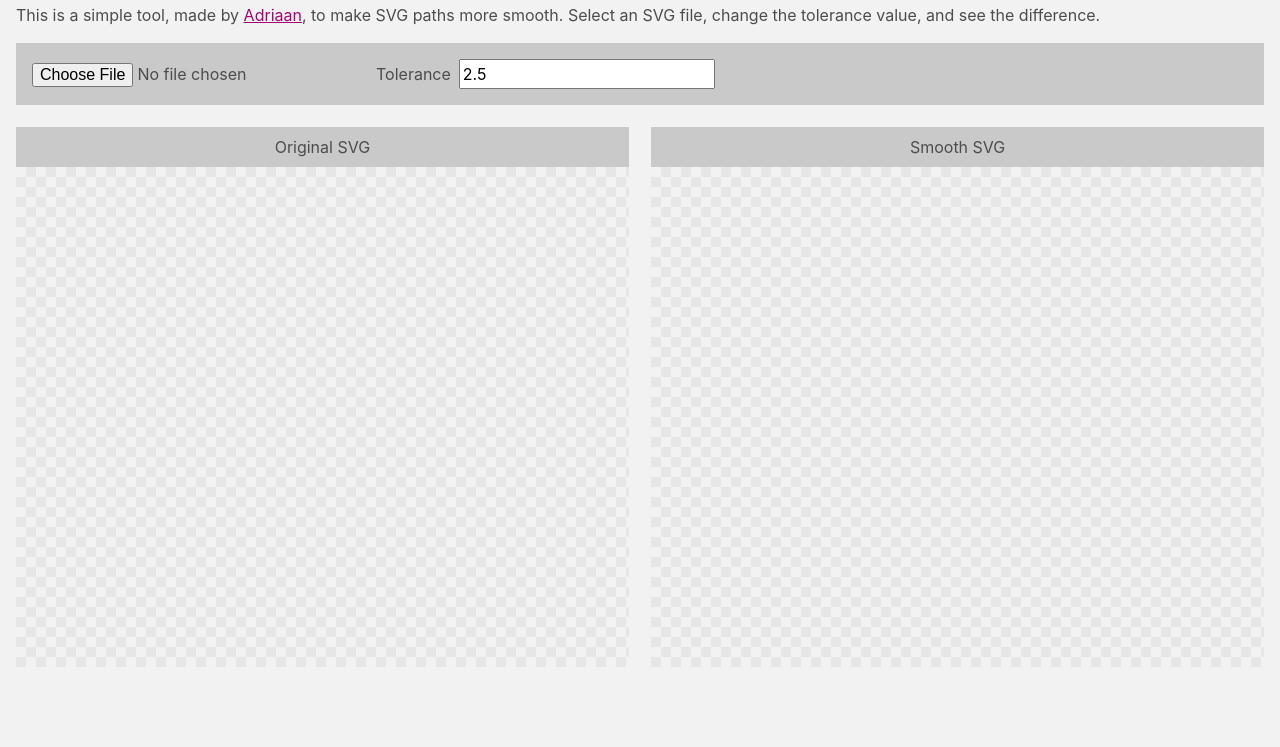
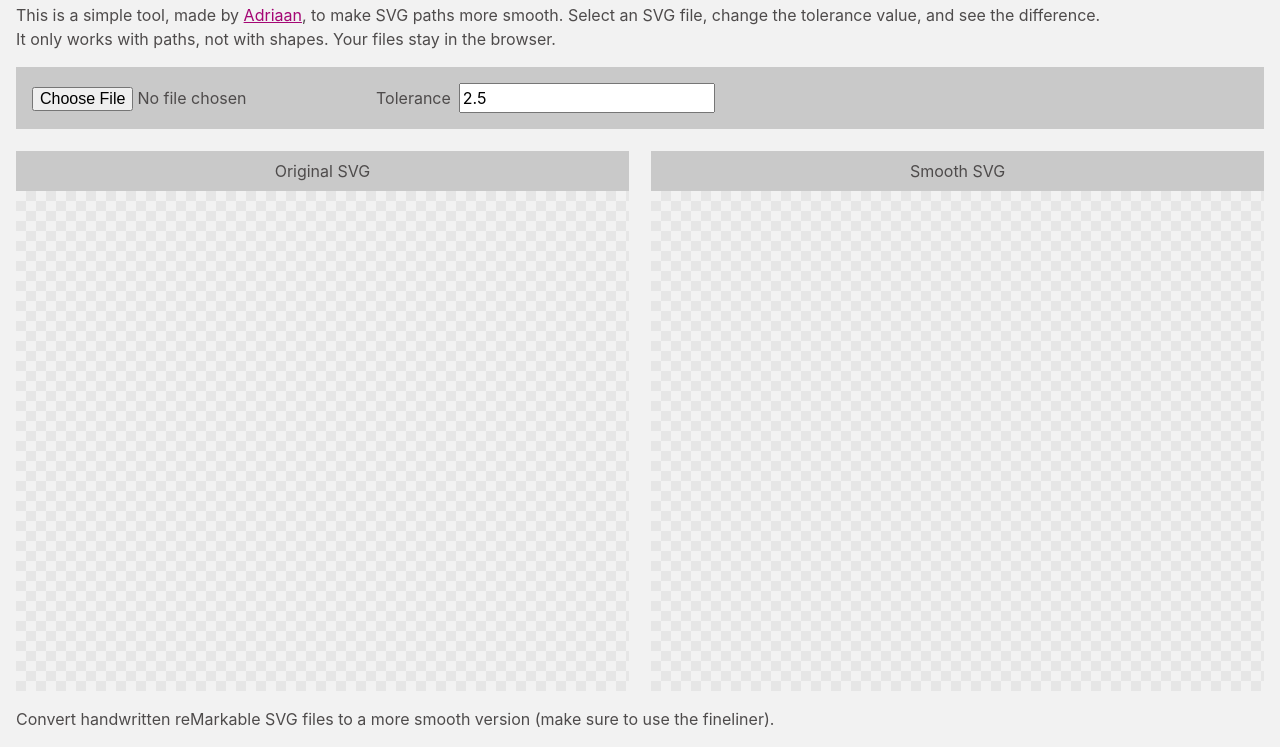
Before and after one commit to adriaandotcom/smoothsvg.com, a plain HTML site: page index.html in a window 1280 px wide. Shown: the part 61-808 px from the top of the page. Drawn offline with Linux system fonts and the light colour scheme.

Commit message:
Add events and usecase

```diff
--- a/css/app.css
+++ b/css/app.css
@@ -94,3 +94,7 @@ form button {
 form label {
   margin-right: 0.5rem;
 }
+
+footer {
+  margin-top: 1rem;
+}
--- a/index.html
+++ b/index.html
@@ -16,6 +16,9 @@
       <a href="https://x.com/adriaandotcom">Adriaan</a>, to make SVG paths more
       smooth. Select an SVG file, change the tolerance value, and see the
       difference.
+    </p>
+    <p>
+      It only works with paths, not with shapes. Your files stay in the browser.
     </p>
     <form>
       <input type="file" id="file" />
@@ -43,6 +46,13 @@
       </div>
     </div>
 
+    <footer>
+      <p>
+        Convert handwritten reMarkable SVG files to a more smooth version (make
+        sure to use the fineliner).
+      </p>
+    </footer>
+
     <script type="text/javascript" src="/js/paper-0.12.15-full.js"></script>
     <script type="text/javascript" src="/js/app.js"></script>
 
--- a/js/app.js
+++ b/js/app.js
@@ -30,6 +30,8 @@ fileInput.addEventListener("change", function (event) {
         paper.project = simplifiedProject;
         simplifyAndDraw(item);
         downloadBtn.style.display = "unset";
+
+        if (window.sa_event) sa_event("svg_upload");
       });
     }
   }
@@ -126,4 +128,6 @@ downloadBtn.addEventListener("click", function () {
   // Clean up: remove the temporary link and revoke the object URL
   document.body.removeChild(downloadLink);
   URL.revokeObjectURL(url);
+
+  if (window.sa_event) sa_event("svg_download");
 });
```
